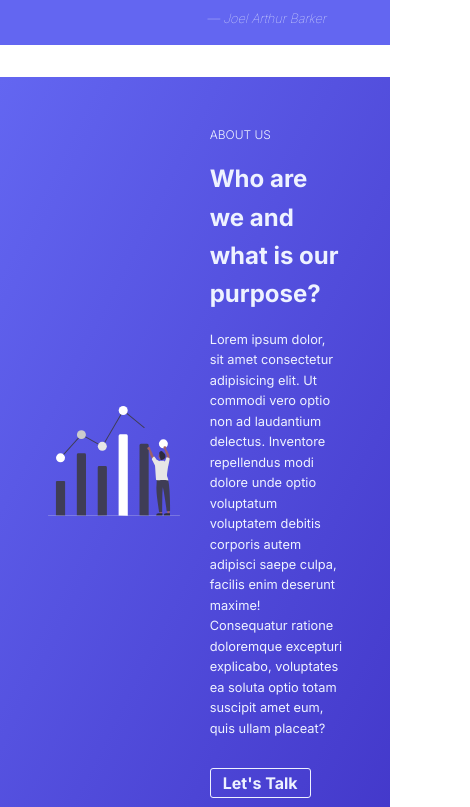
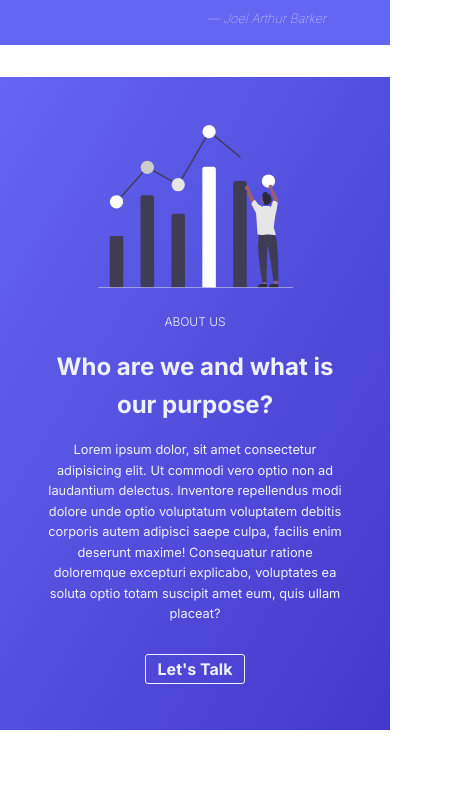
Before and after one commit to logansayan/fantom-growth, a website: page src/index.html in a window 390 px wide. Shown: the part 2386-3193 px from the top of the page, 470 px wide, since content can reach past the window. Drawn offline with Linux system fonts and the light colour scheme.

Commit message:
add responsive code for about and footer

```diff
--- a/src/sass/components/_about.scss
+++ b/src/sass/components/_about.scss
@@ -5,14 +5,28 @@
     display: flex;
     align-items: center;
     justify-content: space-between;
+
+    @include respond(tab-port) {
+      flex-direction: column;
+    }
   }
 
   &__hero {
     width: 45%;
+
+    @include respond(tab-port) {
+      margin-bottom: 3rem;
+      width: 50vw;
+    }
   }
 
   &__text {
     width: 45%;
+
+    @include respond(tab-port) {
+      width: auto;
+      text-align: center;
+    }
 
     &-heading {
       font-weight: 300;
--- a/src/sass/components/_features.scss
+++ b/src/sass/components/_features.scss
@@ -18,6 +18,8 @@
 
     @include respond(tab-land) {
       margin: 0;
+      flex: auto;
+      min-width: auto;
     }
 
     &-phrase {
@@ -60,6 +62,10 @@
       &-text {
         width: 85%;
 
+        @include respond(phone) {
+          width: auto;
+        }
+
         &-heading {
           color: $color-primary;
           margin-bottom: 1rem;
@@ -78,7 +84,7 @@
 
     @include respond(tab-land) {
       margin-bottom: 5rem;
-      width: 90vw;
+      width: 50vw;
     }
   }
 }
--- a/src/sass/components/_footer.scss
+++ b/src/sass/components/_footer.scss
@@ -10,15 +10,25 @@
   &__content {
     display: flex;
     justify-content: space-between;
+
+    @include respond(tab-port) {
+      flex-direction: column-reverse;
+      align-items: center;
+    }
   }
 
   &__links {
-    flex: 0 1 auto;
     border-top: 1px solid $color-light-3;
     list-style: none;
     display: flex;
+    justify-content: center;
     padding: 1rem;
-    margin-right: $gap-small;
+    width: 45%;
+
+    @include respond(tab-port) {
+      width: auto;
+      flex-wrap: wrap;
+    }
 
     li {
       margin-top: .5rem;
@@ -43,9 +53,16 @@
   }
 
   &__text {
-    width: 40%;
     font-size: 1.4rem;
     border-top: 1px solid $color-light-3;
     padding: 1rem;
+    width: 45%;
+
+    @include respond(tab-port) {
+      width: auto;
+      text-align: center;
+      margin-bottom: 2rem;
+      border: none;
+    }
   }
 }
```
Also changed, not shown: src/css/style.css.
